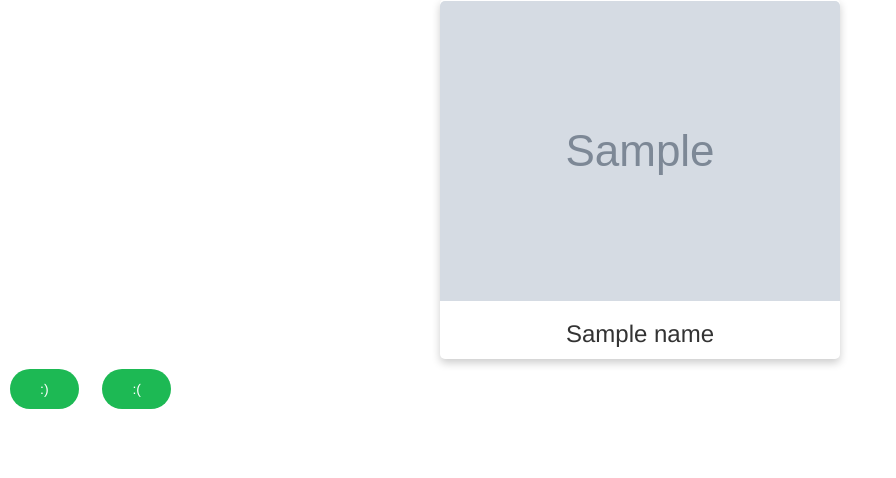
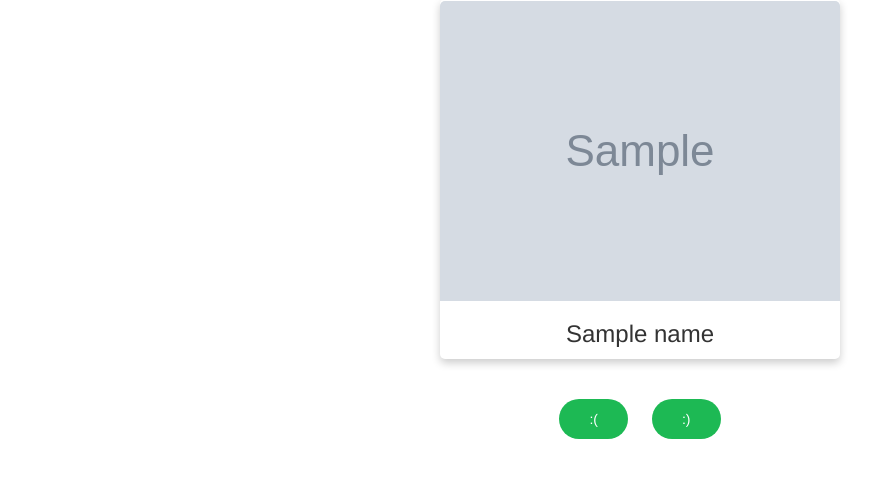
Before and after one commit to akirakyle/PennApps2018, a Django app: template home/templates/home/detail.html in a window 1280 px wide. Shown: the part 201-679 px from the top of the page, without its empty margins (0-896 px from the left). Run offline with Django 3.2, Linux system fonts and the light colour scheme; tables that the repository leaves empty hold one stand-in row (values such as "Sample post"); the template is opened without the code that fills it: values that come from a table or form of the project are taken from there, most other values are stand-ins (such as "Sample title", 1, 10 or a date in 2020); grey boxes marked "Sample" are stand-in pictures; some libraries are stand-ins or nearby versions.

Commit message:
Fix formatting and music.

```diff
--- a/home/templates/home/detail.html
+++ b/home/templates/home/detail.html
@@ -7,24 +7,19 @@
 </head>
 <body>
 	<div class="main">
-	<audio>
-		<source src="{{ song }}" type="audio/mp3">
-	</audio>
+	<video autoplay>
+		<source src="{{ song }}" type="audio/mpeg">
+	</video>
 	<div class="card">
 		<div class="containery">
 			<img src="{{ image }}" alt="Profile" style="width:100%">
 			<h3>{{ name }}</h3>
 		</div>
 	</div>
+	<div class="likedis">
+	<a href='http://localhost:8000/disliked/' class="spotify-button">:(</a>
+	<a href='http://localhost:8000/liked/' class="spotify-button">:)</a>
 	</div>
-	<a href='http://localhost:8000/liked/' class="spotify-button">:)</a>
-	<a href='http://localhost:8000/disliked/' class="spotify-button">:(</a>
-	<script>
-		$('.card').keydown(function(e) {
-			if (e.which===39) {
-				window.location.replace("artists/{{ artist_id }}");
-			}
-		});
-	</script>
+	</div>
 </body>
 </html>
--- a/static/css/splash.css
+++ b/static/css/splash.css
@@ -26,6 +26,9 @@
 
 .main {
   text-align: center; }
+  .main video {
+    display: none;
+    position: absolute; }
   .main .card {
     box-shadow: 0 4px 8px 0 rgba(0, 0, 0, 0.2);
     transition: 0.3s;
@@ -42,5 +45,9 @@
     width: 100%; }
   .main .containery {
     padding: 2px 0px; }
+  .main .likedis {
+    margin-left: auto;
+    margin-right: auto;
+    margin-top: 30px; }
 
 /*# sourceMappingURL=splash.css.map */
--- a/static/css/splash.scss
+++ b/static/css/splash.scss
@@ -28,6 +28,10 @@ height:100vh;
 }
 
 .main {
+video {
+	display: none;
+	position: absolute;
+}
 .card {
     box-shadow: 0 4px 8px 0 rgba(0,0,0,0.2);
     transition: 0.3s;
@@ -49,7 +53,11 @@ img {
 .containery {
     padding: 2px 0px;
 }
-
+.likedis {
+	margin-left: auto;
+	margin-right: auto;
+	margin-top: 30px;
+}
 
 	text-align: center;
 }
```
Also changed, not shown: 1 other file.
